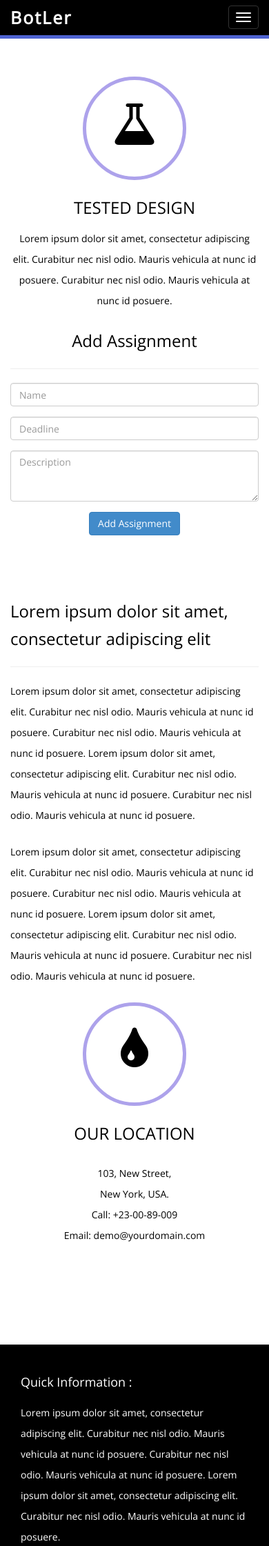
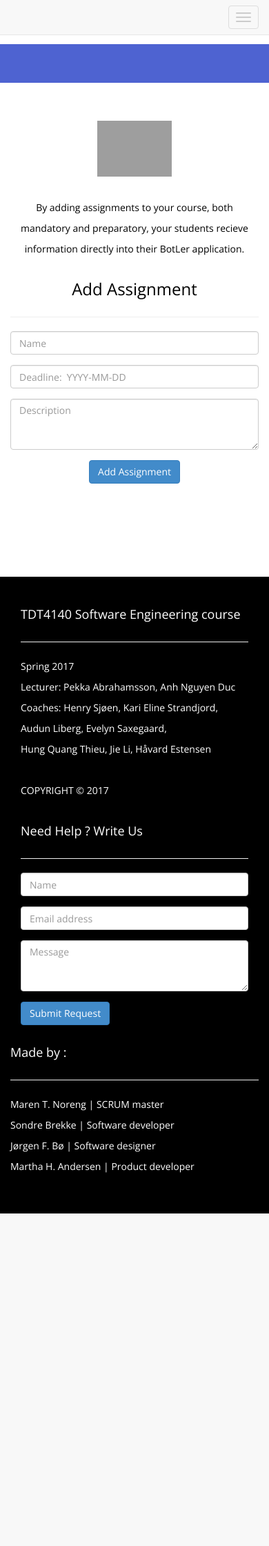
Before and after one commit to sondrebrekke/BotLer---Webpage, a PHP site: page /BotLer/addAssignment.php in a window 390 px wide. Shown: the top 2241 px of the page at 69% size. After the commit the page ends 1759 px from the top, so only its background shows below. Run offline with PHP 8.4, Linux system fonts and the light colour scheme; data that the repository does not hold is empty; grey boxes are pictures that could not be loaded.

Commit message:
Fikset designet på addAssignment-pagen
Jeg har endret designet på addAssignment- pagen til nettsiden

```diff
--- a/BotLer/addAssignment.php
+++ b/BotLer/addAssignment.php
@@ -14,7 +14,7 @@
     <!--[if IE]>
         <meta http-equiv="X-UA-Compatible" content="IE=edge,chrome=1">
         <![endif]-->
-    <title>Bootstrap Mutipager Template - Maxop</title>
+    <title>BotLer</title>
     <!--GOOGLE FONT -->
     <link href='http://fonts.googleapis.com/css?family=Open+Sans' rel='stylesheet' type='text/css'>
     <!--BOOTSTRAP MAIN STYLES -->
@@ -32,7 +32,7 @@
 <!--END HEAD SECTION -->
 <body>
     <!-- NAV SECTION -->
-    <div class="navbar navbar-inverse navbar-fixed-top">
+    <div class="navbar navbar-default navbar-fixed-top">
         <div class="container">
             <div class="navbar-header">
                 <button type="button" class="navbar-toggle" data-toggle="collapse" data-target=".navbar-collapse">
@@ -40,20 +40,43 @@
                     <span class="icon-bar"></span>
                     <span class="icon-bar"></span>
                 </button>
-                <a class="navbar-brand" href="#">BotLer</a>
+                <a class="navbar-brand"></a>
             </div>
             <div class="navbar-collapse collapse">
+            <br><img src="/marentno/BotLer/assets/img/Logo(1).png" alt="" width="20%" height="20%"> </a>
                 <ul class="nav navbar-nav navbar-right">
-                    <li><a href="http://folk.ntnu.no/marentno/BotLer/homepage.php"> <br>Homepage<br></a></li>
-                    <li><a href="http://folk.ntnu.no/marentno/viewAssignment.php"> <br>View Assignments<br></a></li>
-                    <li><a href="http://folk.ntnu.no/marentno/getFeedback.php"> <br>View Feedback<br></a></li>
-                    <li><a href="http://folk.ntnu.no/marentno/BotLer/index.html"> <br>Log Out<br></a></li>
+                <li><a href="http://folk.ntnu.no/marentno/viewAssignment.php"> <br>View Assignments<br></a></li>
+                <li><a href="http://folk.ntnu.no/marentno/BotLer/addAssignment.php"> <br>Add Assignment<br></a></li>
+                <li><a href="http://folk.ntnu.no/marentno/getFeedback.php"> <br>View Feedback<br></a></li>
+                <li><a href="http://folk.ntnu.no/marentno/"> <br>Log Out<br></a></li>
+                <li><a>
+
+                <form action="http://folk.ntnu.no/marentno/endrePassord.php" method="post">
+                    <center>
+                        <input type="text" name ="username" placeholder="Username" style="text-align:center" readonly="readonly" value=<?php echo $username; ?>>
+                        <br>
+                        <input type="password" name ="password" placeholder="Password" style="text-align:center" value=<?php echo $password; ?>>
+                        <br>
+                        <td colspan="2" style="text-align:center;"><input type="submit" value="Change Password"></td>
+                    </center>
+                </form>
+
+                </a></li>
+
+
                 </ul>
             </div>
 
         </div>
     </div>
     <!--END NAV SECTION -->
+
+    <br>
+    <br>
+    <br>
+    <br>
+
+
     <!-- CONTACT SECTION -->
     <div class="section">
         <div class="container">
@@ -72,12 +95,10 @@
     <div class="container">
         <div class="row main-low-margin text-center">
             <div class="col-md-5 col-sm-5">
-                <div class="circle-body"><i class="fa fa-flask fa-5x  icon-set"></i></div>
-                <h3>TESTED DESIGN</h3>
+                <img src="/marthaan/BotLer/assets/img/Mashup1.png" alt="" width="30%" height="30%"/>
                 <p>
-                    Lorem ipsum dolor sit amet, consectetur adipiscing elit.
-                         Curabitur nec nisl odio. Mauris vehicula at nunc id posuere.
-                        Curabitur nec nisl odio. Mauris vehicula at nunc id posuere.
+                    <br>
+                    By adding assignments to your course, both mandatory and preparatory, your students recieve information directly into their BotLer application.
                 </p>
             </div>
 
@@ -93,7 +114,7 @@
                         </div>
                         <div class="col-md-6 col-sm-6">
                             <div class="form-group">
-                                <input type="text" class="form-control" required="required"  name = "deadline" placeholder="Deadline">
+                                <input type="text" class="form-control" required="required"  name = "deadline" placeholder="Deadline:  YYYY-MM-DD">
                             </div>
                         </div>
                     </div>
@@ -110,42 +131,7 @@
                 </form>
             </div>
         </div>
-        <div class="row main-low-margin ">
 
-
-            <div class="col-md-7 col-sm-7">
-                <h3>Lorem ipsum dolor sit amet, consectetur adipiscing elit </h3>
-                <hr>
-                <p>
-                    Lorem ipsum dolor sit amet, consectetur adipiscing elit.
-                         Curabitur nec nisl odio. Mauris vehicula at nunc id posuere.
-                        Curabitur nec nisl odio. Mauris vehicula at nunc id posuere.
-                              Lorem ipsum dolor sit amet, consectetur adipiscing elit.
-                         Curabitur nec nisl odio. Mauris vehicula at nunc id posuere.
-                        Curabitur nec nisl odio. Mauris vehicula at nunc id posuere.
-                </p>
-                <p>
-                    Lorem ipsum dolor sit amet, consectetur adipiscing elit.
-                         Curabitur nec nisl odio. Mauris vehicula at nunc id posuere.
-                        Curabitur nec nisl odio. Mauris vehicula at nunc id posuere.
-                              Lorem ipsum dolor sit amet, consectetur adipiscing elit.
-                         Curabitur nec nisl odio. Mauris vehicula at nunc id posuere.
-                        Curabitur nec nisl odio. Mauris vehicula at nunc id posuere.
-                </p>
-            </div>
-            <div class="col-md-5 col-sm-5 text-center">
-                <div class="circle-body"><i class="fa fa-tint fa-5x  icon-set"></i></div>
-                <h3>OUR LOCATION </h3>
-                <p>
-                    <p>
-                        103, New Street,<br>
-                        New York, USA.<br>
-                        Call: +23-00-89-009<br>
-                        Email: demo@yourdomain.com<br>
-                    </p>
-
-                </p>
-            </div>
         </div>
 
 
@@ -157,18 +143,22 @@
     <div id="footer">
         <div class="row">
             <div class="col-md-4">
-                <h4>Quick Information :</h4>
+                <h4>TDT4140 Software Engineering course</h4>
+                <hr>
                 <p>
-                    Lorem ipsum dolor sit amet, consectetur adipiscing elit.
-                         Curabitur nec nisl odio. Mauris vehicula at nunc id posuere.
-                        Curabitur nec nisl odio. Mauris vehicula at nunc id posuere.
-                            Lorem ipsum dolor sit amet, consectetur adipiscing elit.
-                         Curabitur nec nisl odio. Mauris vehicula at nunc id posuere.
+                    Spring 2017 <br>
+                    Lecturer: Pekka Abrahamsson, Anh Nguyen Duc <br>
+                    Coaches: Henry Sjøen, Kari Eline Strandjord,<br>
+                    Audun Liberg, Evelyn Saxegaard, <br>
+                    Hung Quang Thieu, Jie Li, Håvard Estensen <br>
+
+                    <br>
+                    COPYRIGHT © 2017
+
                 </p>
-                <button type="submit" class="btn btn-primary">Get Quote</button>
             </div>
             <div class="col-md-4">
-                <h4>Need Help ? Write Us. </h4>
+                <h4>Need Help ? Write Us </h4>
                 <hr>
                 <form>
                     <div class="row">
@@ -195,25 +185,20 @@
                     </div>
                 </form>
             </div>
+            <div class="row">
             <div class="col-md-4">
-                <a href="#"><i class="fa fa-facebook-square fa-3x color-facebook"></i></a>
-                <a href="#"><i class="fa fa-twitter-square fa-3x color-twitter"></i></a>
-                <a href="#"><i class="fa fa-google-plus-square fa-3x color-google-plus"></i></a>
-                <a href="#"><i class="fa fa-linkedin-square fa-3x color-linkedin"></i></a>
-                <a href="#"><i class="fa fa-pinterest-square fa-3x color-pinterest"></i></a>
+                <h4>Made by : </h4>
                 <hr>
                 <p>
-                    103, New Street,<br>
-                    New York, USA.<br>
-                    Call: +23-00-89-009<br>
-                    Email: demo@yourdomain.com<br>
+                    Maren T. Noreng | SCRUM master <br>
+                    Sondre Brekke | Software developer <br>
+                    Jørgen F. Bø | Software designer <br>
+                    Martha H. Andersen | Product developer
+
+
                 </p>
-
-                2014 www.yourdomain.com | All Right Reserved
             </div>
         </div>
-
-
     </div>
 
     <!--END FOOTER SECTION -->
```
